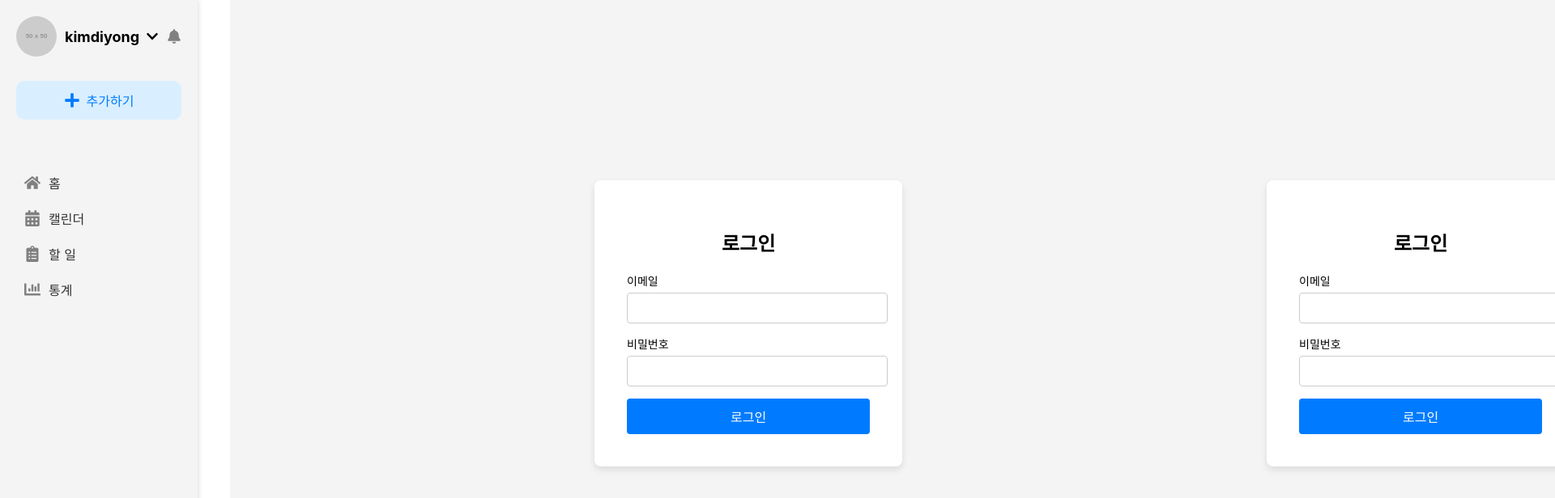
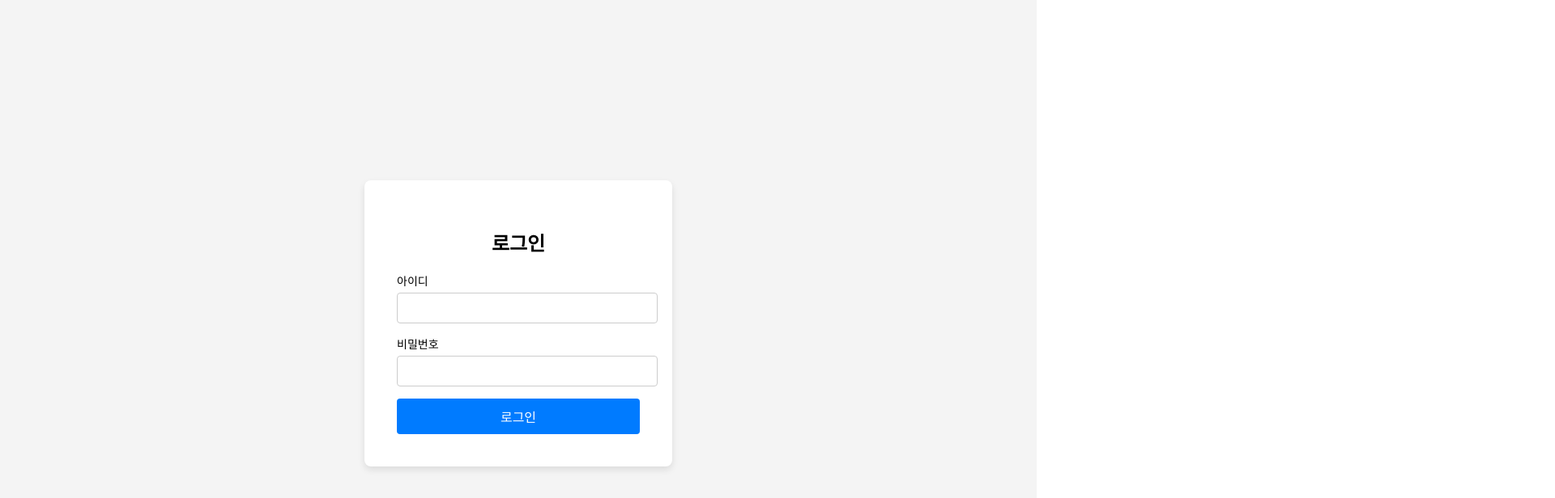
Before and after one commit to dlgusgh0810/timetodo, a React (Create React App) app in the folder ttdcalendar/: page / in a window 1280 px wide. Shown: the top 616 px of the page at 81% size, 1920 px wide, since content can reach past the window. Built offline with nearby package versions, Linux system fonts and the light colour scheme.

Commit message:
로그인->서비스 페이지로 넘어갈 수 있게 수정 ID: admin PW: 1234

```diff
--- a/ttdcalendar/src/App.js
+++ b/ttdcalendar/src/App.js
@@ -1,37 +1,45 @@
-import React from 'react';
+import React, { useState } from 'react';
 import { BrowserRouter as Router, Routes, Route } from 'react-router-dom';
 import Sidebar from './components/sidebar/Sidebar';
 import Home from './components/home/Home';
 import Calendar from './components/calendar/Calendar';
 import Todo from './components/todo/Todo';
 import Stats from './components/stats/Stats';
-import Login from './components/login/Login'
+import Login from './components/login/Login';
 
 function App() {
+    // 로그인 상태 관리 (로그인 여부를 true/false로 관리)
+    const [isLoggedIn, setIsLoggedIn] = useState(false);
+
+    // 로그인 성공 시 호출되는 함수
+    const handleLoginSuccess = () => {
+        setIsLoggedIn(true); // 로그인 상태를 true로 변경
+    };
+
     return (
         <Router>
-            <div style={{display: 'flex'}}>
-                {/*사이드바*/}
-                <Sidebar/>
-                <div style={{flex: 1, padding: '20px'}}>
+            <div style={{ display: 'flex' }}>
+                {/* 로그인 상태에 따라 렌더링 */}
+                {isLoggedIn ? (
+                    <>
+                        {/* 사이드바 및 페이지들 */}
+                        <Sidebar />
+                        <div style={{ flex: 1, padding: '20px' }}>
+                            <Routes>
+                                <Route path="/home" element={<Home />} />
+                                <Route path="/calendar" element={<Calendar />} />
+                                <Route path="/todo" element={<Todo />} />
+                                <Route path="/stats" element={<Stats />} />
+                            </Routes>
+                        </div>
+                    </>
+                ) : (
+                    // 로그인 페이지
                     <Routes>
-                        <Route path="/home" element={<Home/>}/>
-                        <Route path="/calendar" element={<Calendar/>}/>
-                        <Route path="/todo" element={<Todo/>}/>
-                        <Route path="/stats" element={<Stats/>}/>
+                        <Route path="/" element={<Login onLoginSuccess={handleLoginSuccess} />} />
+                        <Route path="/login" element={<Login onLoginSuccess={handleLoginSuccess} />} />
                     </Routes>
-                </div>
-                {/* 로그인*/}
-                <div className="App">
-                    <Routes>
-                        <Route path="/" element={<Login/>}/>
-                    </Routes>
-                </div>
-                <Routes>
-                    <Route path="/" element={<Login />} />
-                    <Route path="/login" element={<Login />} />
-                    <Route path="/home" element={<Home />} /> {/* 로그인 -> 홈 페이지로 이동 */}
-                </Routes>
+                )}
             </div>
         </Router>
     );
--- a/ttdcalendar/src/components/login/Login.js
+++ b/ttdcalendar/src/components/login/Login.js
@@ -2,20 +2,21 @@ import React, { useState } from 'react';
 import { useNavigate } from 'react-router-dom'; // useNavigate를 가져옵니다.
 import './Login.css';
 
-function Login() {
-    const [email, setEmail] = useState('');
+function Login({ onLoginSuccess }) {
+    const [username, setUsername] = useState('');
     const [password, setPassword] = useState('');
-    const navigate = useNavigate(); // useNavigate 훅을 사용합니다.
+    const navigate = useNavigate();
 
     const handleSubmit = (e) => {
         e.preventDefault();
 
-        // 로그인 로직을 여기에서 처리합니다.
-        console.log('Email:', email);
-        console.log('Password:', password);
-
-        // 로그인 성공 시 메인 페이지로 리다이렉트
-        navigate('/home'); // 이 경로는 리다이렉트할 페이지 경로입니다.
+        // 로그인 로직 처리 (여기서는 간단하게 로그인 성공 처리)
+        if (username === 'admin' && password === '1234') {
+            onLoginSuccess(); // 로그인 성공 시 부모 컴포넌트로 콜백 호출
+            navigate('/home'); // 홈 페이지로 리다이렉트
+        } else {
+            alert('로그인 정보가 올바르지 않습니다.');
+        }
     };
 
     return (
@@ -23,12 +24,12 @@ function Login() {
             <form onSubmit={handleSubmit} className="login-form">
                 <h2>로그인</h2>
                 <div className="form-group">
-                    <label htmlFor="email">이메일</label>
+                    <label htmlFor="username">아이디</label>
                     <input
-                        type="email"
-                        id="email"
-                        value={email}
-                        onChange={(e) => setEmail(e.target.value)}
+                        type="text"
+                        id="username"
+                        value={username}
+                        onChange={(e) => setUsername(e.target.value)}
                         required
                     />
                 </div>
--- a/ttdcalendar/src/components/sidebar/Sidebar.js
+++ b/ttdcalendar/src/components/sidebar/Sidebar.js
@@ -1,8 +1,11 @@
 import { FaHome, FaCalendarAlt, FaClipboardList, FaChartBar, FaPlus, FaBell, FaChevronDown } from 'react-icons/fa';
-import { Link } from 'react-router-dom'; // react-router-dom에서 Link 가져오기
+import {Link, useNavigate} from 'react-router-dom'; // react-router-dom에서 Link 가져오기
 import styles from './Sidebar.module.css';
 
 const Sidebar = function () {
+    const navigate = useNavigate();
+    const handleLogout = () => {navigate("/login"); };
+
     return (
         <>
             <div className={styles.sidebar}>
@@ -11,7 +14,7 @@ const Sidebar = function () {
                     <img src="<https://via.placeholder.com/50>" alt="profile" className={styles.profileImage} />
                     <div className={styles.profileInfo}>
                         <span className={styles.username}>kimdiyong</span>
-                        <FaChevronDown className={styles.dropdownIcon} />
+                        <FaChevronDown className={styles.dropdownIcon} onClick={handleLogout} /> {/* 클릭하면 로그아웃 */}
                         <FaBell className={styles.notificationIcon} />
                     </div>
                 </div>
```
